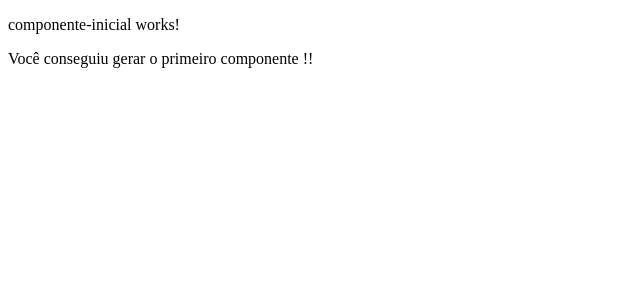
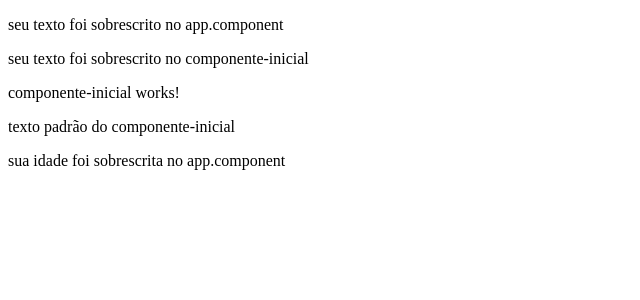
Before and after one commit to Jesantox/Angular2, an Angular app in the folder arquitetura-base/: page / in a window 1280 px wide. Shown: the top 300 px of the page, without its empty margins (0-640 px from the left). Built offline with nearby package versions, Linux system fonts and the light colour scheme.

Commit message:
⭕️ Componente Title - Ciclo de vida ngOnChanges
👉 Evento disparado sempre que um componente recebe um dado externo
👉 Criando componente Title
👉 Implementando componentes
👉 Manipulando dados de entrada

```diff
--- a/arquitetura-base/src/app/app.component.html
+++ b/arquitetura-base/src/app/app.component.html
@@ -1,2 +1,3 @@
-<app-componente-inicial></app-componente-inicial>
+<app-texto title = 'seu texto foi sobrescrito no app.component'> </app-texto>
+<app-componente-inicial idade = 'sua idade foi sobrescrita no app.component'></app-componente-inicial>
 <router-outlet></router-outlet>
--- a/arquitetura-base/src/app/app.module.ts
+++ b/arquitetura-base/src/app/app.module.ts
@@ -4,11 +4,13 @@ import { BrowserModule } from '@angular/platform-browser';
 import { AppRoutingModule } from './app-routing.module';
 import { AppComponent } from './app.component';
 import { ComponenteInicialComponent } from './componente-inicial/componente-inicial.component';
+import { TextoComponent } from './texto/texto.component';
 
 @NgModule({
   declarations: [
     AppComponent,
-    ComponenteInicialComponent
+    ComponenteInicialComponent,
+    TextoComponent
   ],
   imports: [
     BrowserModule,
--- a/arquitetura-base/src/app/componente-inicial/componente-inicial.component.html
+++ b/arquitetura-base/src/app/componente-inicial/componente-inicial.component.html
@@ -1,2 +1,4 @@
+<app-texto title="seu texto foi sobrescrito no componente-inicial"></app-texto>
 <p>componente-inicial works!</p>
 <p>{{title}}</p>
+<p>{{idade}}</p>
--- a/arquitetura-base/src/app/componente-inicial/componente-inicial.component.ts
+++ b/arquitetura-base/src/app/componente-inicial/componente-inicial.component.ts
@@ -1,13 +1,14 @@
-import { Component, OnInit } from '@angular/core';
+import { Component, Input, OnInit, OnChanges, SimpleChanges } from '@angular/core';
 
 @Component({
   selector: 'app-componente-inicial',
   templateUrl: './componente-inicial.component.html',
   styleUrls: ['./componente-inicial.component.scss']
 })
-export class ComponenteInicialComponent implements OnInit {
+export class ComponenteInicialComponent implements OnInit, OnChanges {
 
-  public title: string = 'Você conseguiu gerar o primeiro componente !!'
+  public title: string = 'texto padrão do componente-inicial';
+  @Input() public idade: string = '12'
 
   constructor() { }
 
@@ -17,4 +18,8 @@ export class ComponenteInicialComponent implements OnInit {
     }, 5000)
   }
 
+  ngOnChanges(changes: SimpleChanges): void {
+
+  }
+
 }
--- /dev/null
+++ b/arquitetura-base/src/app/texto/texto.component.html
@@ -0,0 +1 @@
+<p>{{title}}</p>
--- /dev/null
+++ b/arquitetura-base/src/app/texto/texto.component.ts
@@ -0,0 +1,21 @@
+import { Component, Input, OnChanges, OnInit, SimpleChanges } from '@angular/core';
+
+@Component({
+  selector: 'app-texto',
+  templateUrl: './texto.component.html',
+  styleUrls: ['./texto.component.scss']
+})
+export class TextoComponent implements OnInit, OnChanges {
+
+  @Input() public title: string = 'ngOnChanges'; // Valor padrão da variável
+
+  constructor() { }
+
+  ngOnInit(): void {
+  }
+
+  ngOnChanges(changes: SimpleChanges): void {
+    console.log('Título alterado com sucesso !')
+  }
+
+}
```
Also changed, not shown: arquitetura-base/src/app/texto/texto.component.scss (added), 1 other file (tests, documents, lock files or other folders).
